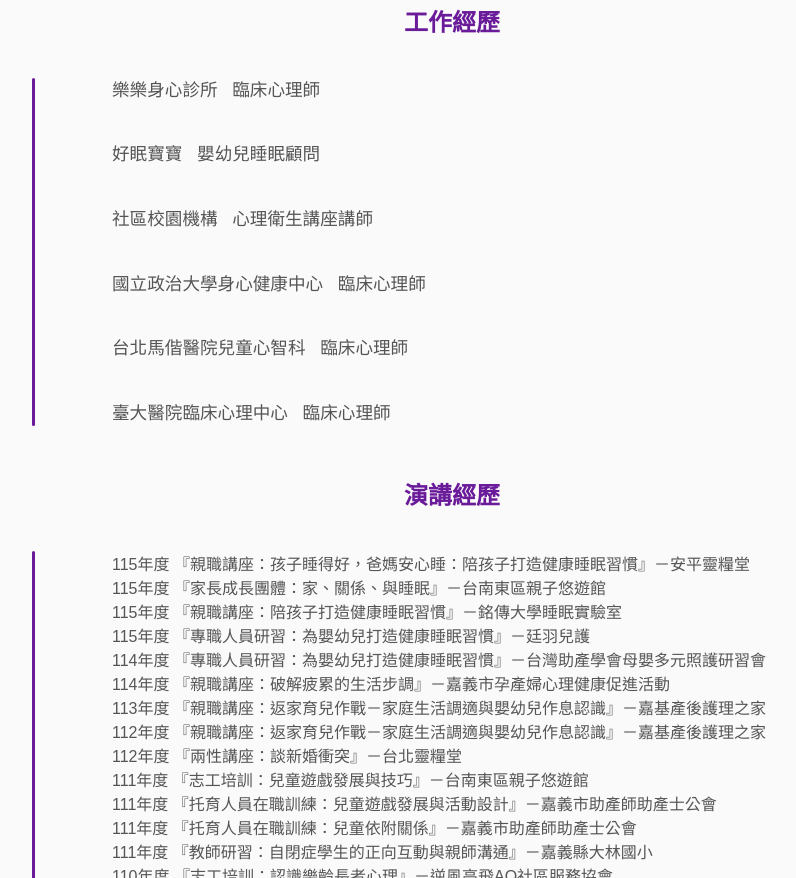
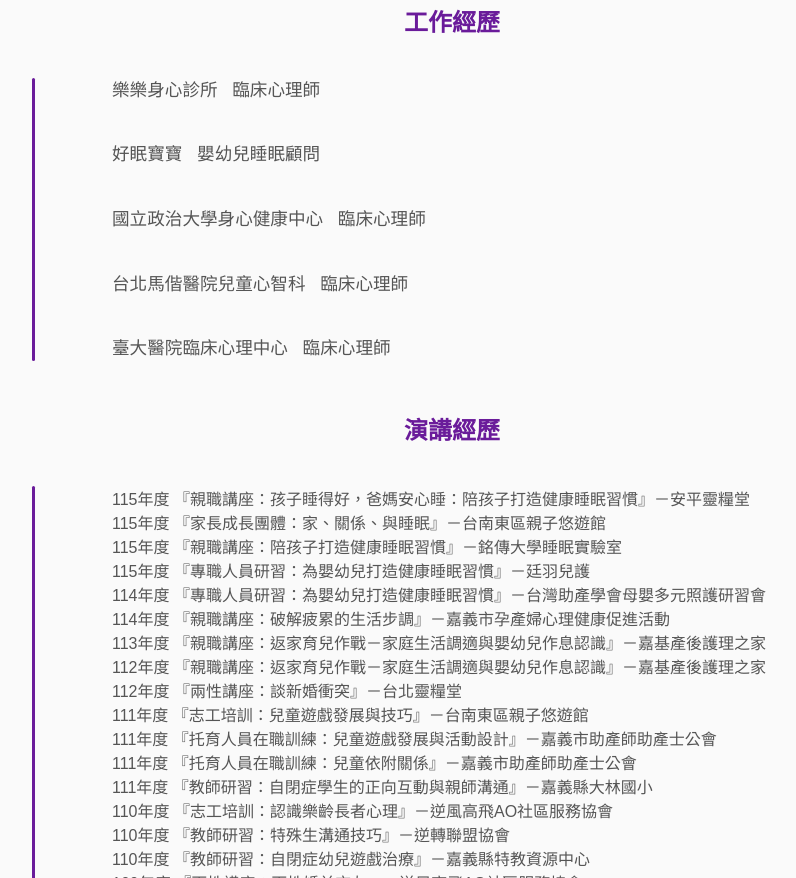
Before and after one commit to liihsu/child-sleep-consultant, a plain HTML site: page index.html in a window 1280 px wide. Shown: the part 1319-2197 px from the top of the page, without its empty margins (188-984 px from the left). Drawn offline with Linux system fonts and the light colour scheme.

Commit message:
Update index.html

```diff
--- a/index.html
+++ b/index.html
@@ -194,9 +194,6 @@
         <p>好眠寶寶&nbsp;&nbsp;&nbsp;嬰幼兒睡眠顧問</p>
       </div>
       <div class="timeline-item">
-        <p>社區校園機構&nbsp;&nbsp;&nbsp;心理衛生講座講師</p>
-      </div>
-      <div class="timeline-item">
         <p>國立政治大學身心健康中心&nbsp;&nbsp;&nbsp;臨床心理師</p>
       </div>
       <div class="timeline-item">
```
